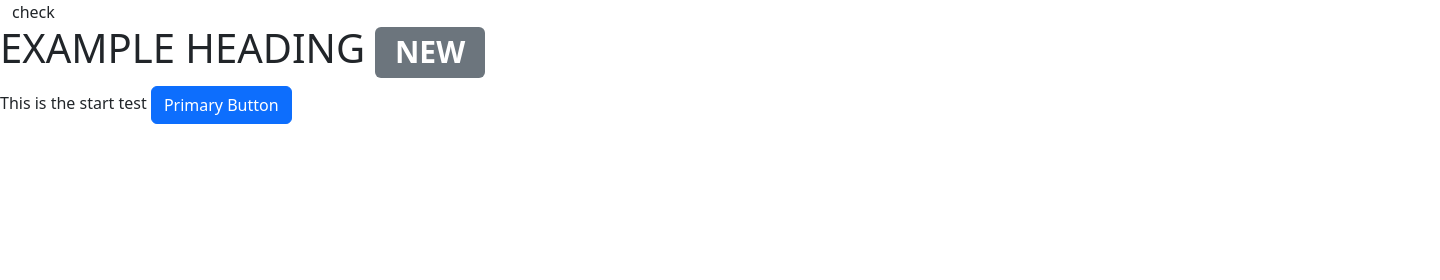
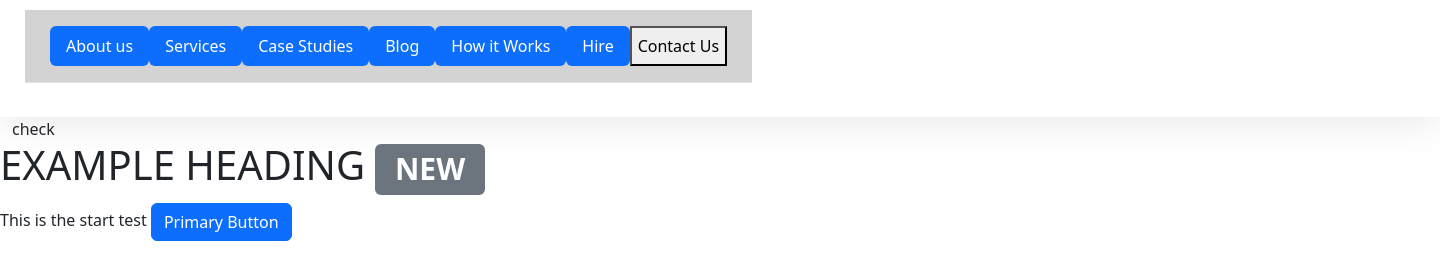
Before and after one commit to LE-0002/practice-website, a plain HTML site: page index.html in a window 1280 px wide. Shown: the whole page, 1440 px wide, since content can reach past the window. Drawn offline with nearby package versions, Linux system fonts and the light colour scheme; files that its build step writes are made by us from their sources.

Commit message:
temporarily storing current version before making changes

```diff
--- a/css/style.css
+++ b/css/style.css
@@ -3,5 +3,16 @@ body {
 }
 
 header {
-   display: block;
+   display: flex;
+   width: 1440px;
+   padding: 10px 25px;
+   justify-content: space-between;
+   align-items: center;
+   background: var(--Base-White, #FFF);
+   box-shadow: 0px 4px 40px 0px rgba(0, 0, 0, 0.10);
 }
+
+#TitleHeader {
+   background-color: lightgrey;
+   padding: 10px 25px;
+}
--- a/index.html
+++ b/index.html
@@ -5,13 +5,36 @@
     <meta http-equiv="X-UA-Compatible" content="IE=edge" />
     <meta name="viewport" content="width=device-width, initial-scale=1.0" />
     <title>CISSA Hackathon Project</title>
-    <link rel="stylesheet" href="style.css" />
+    <link rel="stylesheet" href="css\style.css" />
     <link href="https://cdn.jsdelivr.net/npm/bootstrap@5.3.2/dist/css/bootstrap.min.css" rel="stylesheet" integrity="sha384-T3c6CoIi6uLrA9TneNEoa7RxnatzjcDSCmG1MXxSR1GAsXEV/Dwwykc2MPK8M2HN" crossorigin="anonymous">
     <script src="https://cdn.jsdelivr.net/npm/bootstrap@5.3.2/dist/js/bootstrap.bundle.min.js" integrity="sha384-C6RzsynM9kWDrMNeT87bh95OGNyZPhcTNXj1NW7RuBCsyN/o0jlpcV8Qyq46cDfL" crossorigin="anonymous"></script>
   </head>
+
   <body>
     <header>
-      <div class="bg-dark collapse" id="navbarHeader" style> </div>
+      <div class="d-flex flex-wrap justify-content-center py-3 mb-4 border-bottom" id="TitleHeader" style>
+        <ul class="nav nav-pills">
+          <li class="nav-item">
+            <a href="#" class="nav-link active" aria-current="page">About us</a>
+          </li>
+          <li class="nav-item">
+            <a href="#" class="nav-link active" aria-current="page">Services</a>
+          </li>
+          <li class="nav-item">
+            <a href="#" class="nav-link active" aria-current="page">Case Studies</a>
+          </li>
+          <li class="nav-item">
+            <a href="#" class="nav-link active" aria-current="page">Blog</a>
+          </li>
+          <li class="nav-item">
+            <a href="#" class="nav-link active" aria-current="page">How it Works</a>
+          </li>
+          <li class="nav-item">
+            <a href="#" class="nav-link active" aria-current="page">Hire</a>
+          </li>
+        </ul>
+        <button>Contact Us</button>
+      </div>
     </header>
     <div class="container-fluid" id="navigation">check</div>
     <h1 class="text-uppercase">Example heading <span class="badge bg-secondary">New</span></h1>
--- a/package.json
+++ /dev/null
@@ -1,5 +0,0 @@
-{
-  "dependencies": {
-    "bootstrap": "^5.3.2"
-  }
-}
```
Also changed, not shown: 1 other file.
